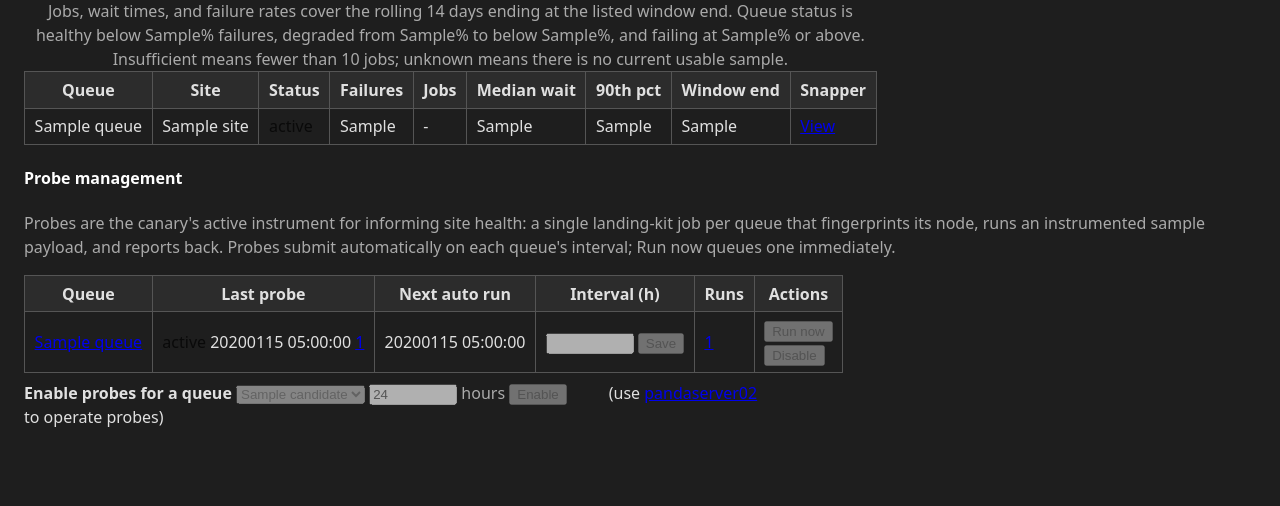
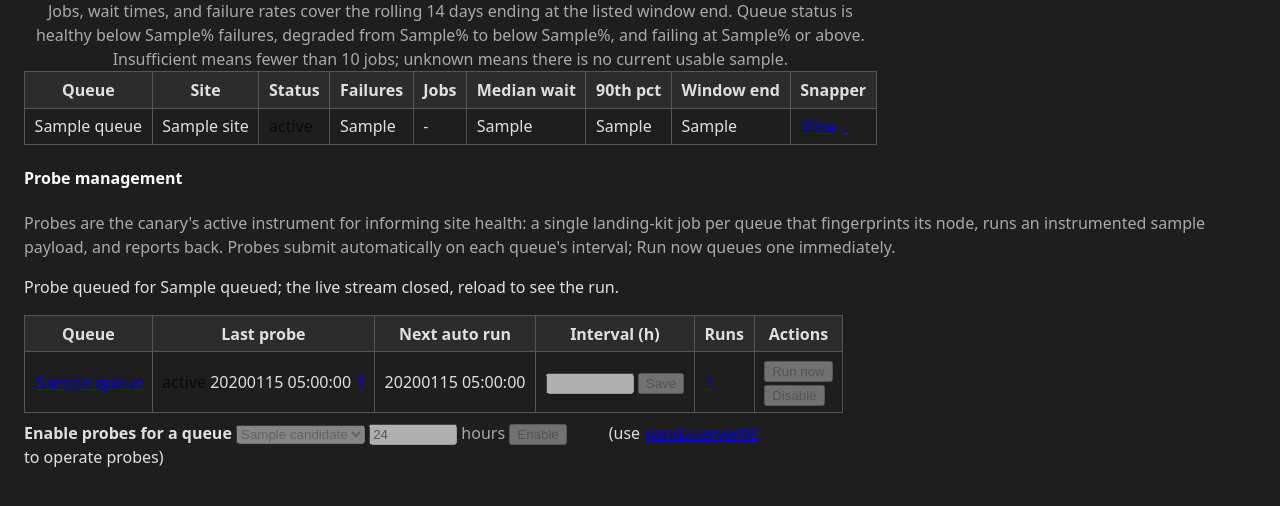
Before and after one commit to BNLNPPS/site-canary, a Django app: template canary/store/templates/canary/probes.html in a window 1280 px wide. Shown: the part 224-730 px from the top of the page. Run offline with Django 3.2, Linux system fonts and the light colour scheme; the template is opened without the code that fills it: most values are stand-ins (such as "Sample title", 1, 10 or a date in 2020).

Commit message:
Probes page: Run now reports the dispatch outcome live
Run now flashed "queued" and nothing after, and the outcome was visible
only in the run history. The trigger now redirects with the queue
marked; the page opens the relay stream for the agent's
canary_probe_dispatch_complete event and reloads when it arrives for
that queue, so the row shows the run: submitted with its task, or
failed with the reason in the run history. A failed dispatch says so
in place; a cycle that reports nothing within fifteen minutes is
stated as such.

Co-Authored-By: Claude Fable 5.1 <noreply@anthropic.com>
Claude-Session: https://claude.ai/code/session_01QPLxQLwG3Y2k8wG5Hh6CXw

```diff
--- a/canary/store/templates/canary/probes.html
+++ b/canary/store/templates/canary/probes.html
@@ -64,6 +64,45 @@
     reports back. Probes submit automatically on each queue's interval;
     Run now queues one immediately.
   </p>
+  {% if queued %}
+  <p id="probe-live" class="fw-semibold">Probe queued for {{ queued }}: waiting for the agent to build the sandbox and submit&hellip;</p>
+  <script>
+  // The Run now outcome, live: the agent pushes canary_probe_dispatch_complete
+  // over the relay when its dispatch cycle ends; the page then reloads so the
+  // queue's row shows the run (submitted with its task, or failed_submit with
+  // the reason in the run history). See docs/IMPLEMENTATION.md § Probes.
+  (function () {
+    const queued = "{{ queued|escapejs }}";
+    const el = document.getElementById('probe-live');
+    const plain = window.location.pathname;
+    const historyUrl = "{% url 'canary:probe_runs' queue_name=queued %}";
+    const es = new EventSource('{{ request.META.SCRIPT_NAME }}/api/messages/stream/?msg_types=canary_probe_dispatch_complete');
+    const timer = setTimeout(function () {
+      es.close();
+      el.textContent = 'No completion from the agent after 15 minutes; check the run history.';
+      el.insertAdjacentHTML('beforeend', ' <a href="' + historyUrl + '">Run history</a>');
+    }, 15 * 60 * 1000);
+    es.addEventListener('canary_probe_dispatch_complete', function (ev) {
+      let d = {}; try { d = JSON.parse(ev.data); } catch (_) { return; }
+      if (d.queue && d.queue !== queued) return;
+      clearTimeout(timer); es.close();
+      if (d.ok) {
+        el.textContent = 'Dispatch for ' + queued + ' finished; showing the run.';
+        window.location.replace(plain);
+      } else {
+        el.textContent = 'Dispatch for ' + queued + ' failed; the reason is in the run history.';
+        el.insertAdjacentHTML('beforeend', ' <a href="' + historyUrl + '">Run history</a>');
+      }
+    });
+    es.onerror = function () {
+      // EventSource reconnects on its own; only a closed stream is a loss.
+      if (es.readyState === EventSource.CLOSED) {
+        el.textContent = 'Probe queued for ' + queued + '; the live stream closed, reload to see the run.';
+      }
+    };
+  })();
+  </script>
+  {% endif %}
 
   {% if rows %}
   <table class="table table-striped table-bordered table-sm align-middle w-auto swf-sortable">
```
Also changed, not shown: canary/store/views.py (+11 -5 lines), docs/IMPLEMENTATION.md (+7 -1 lines).
